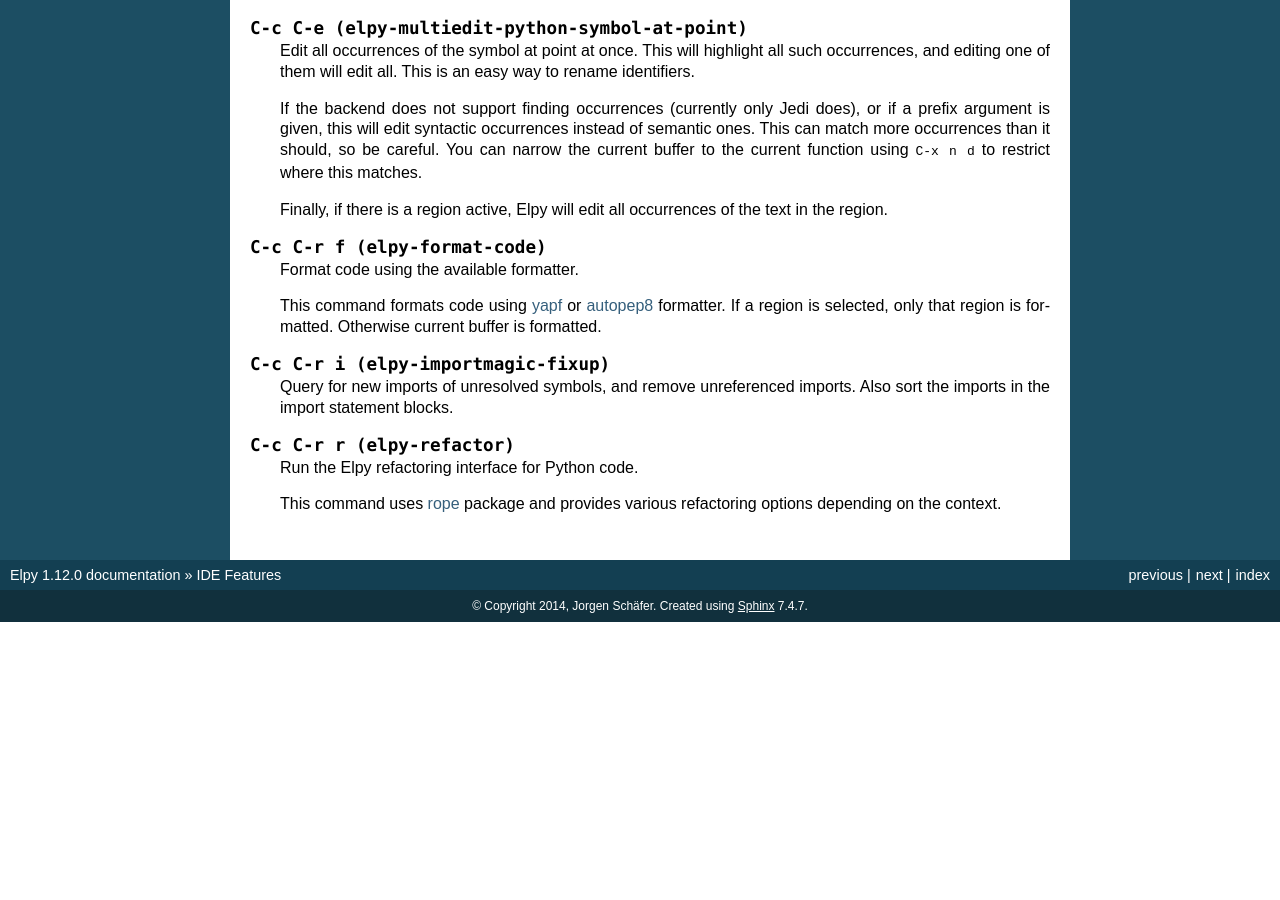
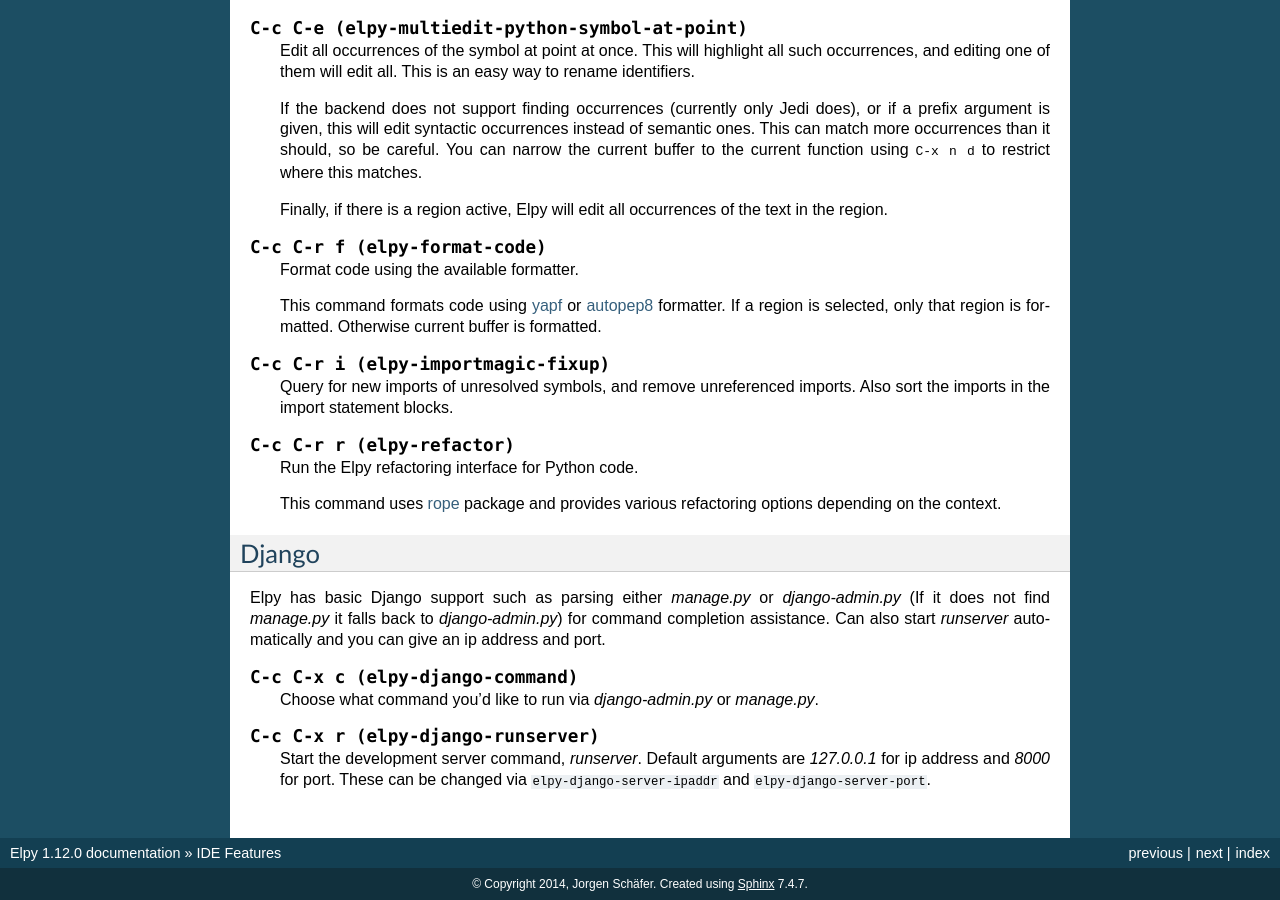
Before and after one commit to jorgenschaefer/elpy, a Sphinx documentation site: the page built from docs/ide.rst, in a window 1280 px wide and 900 px high, scrolled down 4038 px. Built offline with Sphinx 7.4.7, drawn with Linux system fonts in a browser that asks for light colours; before the commit the page ends 4660 px from its top, so only the background shows below that.

Commit message:
Add basic Django support
You can now parse through `manage.py` (If it is found, otherwise it
falls back to `django-admin.py`) for commands to run and emacs will
provide completion assistance.

Another function is to automatically start the development server
command, `runserver`, with default variables that are set to
`127.0.0.1`(for ip address) and `8000` (for port). Each Django project
has the ability of starting their own dev server.

One question I have regarding this is if we should also allow changing
the command for starting the development server, `runserver`? I know
other people like `runserver_plus` from the `django-extensions` module.

Commit also introduces a new dependency, `s`, for string
manipulation. Currently, it is only used on one line for trimming
whitespace. Should the commit introduce this new dep or simply create
a function that does this?

```diff
--- a/docs/ide.rst
+++ b/docs/ide.rst
@@ -359,3 +359,24 @@ Elpy supports various forms of refactoring Python code.
    options depending on the context.
 
 .. _rope: https://github.com/python-rope/rope
+
+
+Django
+======
+
+Elpy has basic Django support such as parsing either `manage.py` or `django-admin.py` (If it
+does not find `manage.py` it falls back to `django-admin.py`) for command completion assistance.
+Can also start `runserver` automatically and you can give an ip address and port.
+
+.. command:: elpy-django-command
+   :kbd: C-c C-x c
+
+   Choose what command you'd like to run via `django-admin.py` or `manage.py`.
+
+.. command:: elpy-django-runserver
+   :kbd: C-c C-x r
+
+
+   Start the development server command, `runserver`. Default arguments are `127.0.0.1` for
+   ip address and `8000` for port. These can be changed via ``elpy-django-server-ipaddr`` and
+   ``elpy-django-server-port``.
```
Also changed, not shown: 4 other files.
